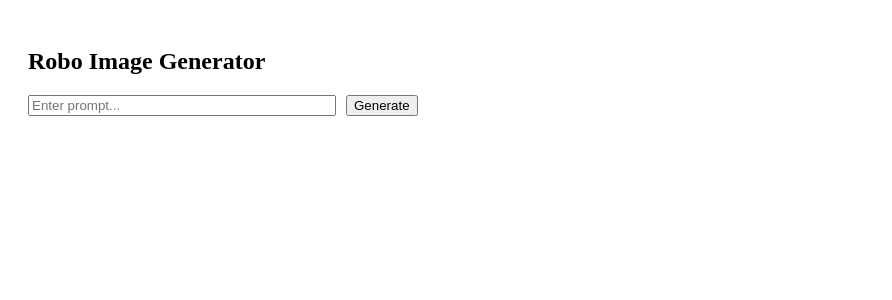
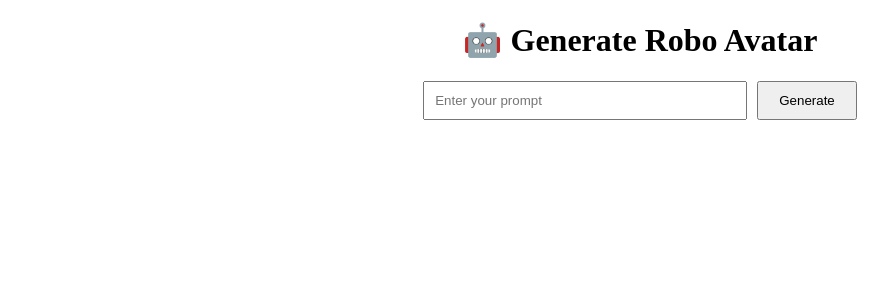
Before and after one commit to sumitblink/robo-ai, a React (Create React App) app: page / in a window 1280 px wide. Shown: the top 300 px of the page, without its empty margins (0-892 px from the left). Built offline with nearby package versions, Linux system fonts and the light colour scheme.

Commit message:
model flux 1.1

```diff
--- a/api/status.js
+++ b/api/status.js
@@ -12,8 +12,8 @@ export default async function handler(req, res) {
     const prediction = await replicate.predictions.get(id);
 
     if (prediction.status === "succeeded") {
-      const outputUrl = Array.isArray(prediction.output) ? prediction.output[0] : null;
-      return res.status(200).json({ status: "done", imageUrl: outputUrl });
+      const imageUrl = Array.isArray(prediction.output) ? prediction.output[0] : null;
+      return res.status(200).json({ status: "done", imageUrl });
     } else if (prediction.status === "failed") {
       return res.status(200).json({ status: "failed" });
     } else {
@@ -22,6 +22,6 @@ export default async function handler(req, res) {
 
   } catch (error) {
     console.error("🚨 Status Error:", error);
-    return res.status(500).json({ error: "Status check failed" });
+    res.status(500).json({ error: "Status check failed" });
   }
 }
--- a/src/App.js
+++ b/src/App.js
@@ -1,62 +1,71 @@
-import { useState } from 'react';
+import React, { useState } from 'react';
+import './App.css';
 
-export default function RoboGenerator() {
+function App() {
+  const [prompt, setPrompt] = useState('');
   const [imageUrl, setImageUrl] = useState(null);
   const [loading, setLoading] = useState(false);
-  const [prompt, setPrompt] = useState("");
 
   const generateImage = async () => {
-    const res = await fetch("/api/generate", {
+    setLoading(true);
+    setImageUrl(null);
+
+    const response = await fetch("/api/generate", {
       method: "POST",
       headers: { "Content-Type": "application/json" },
-      body: JSON.stringify({ prompt: "your prompt here" }),
+      body: JSON.stringify({ prompt })
     });
 
-    const data = await res.json();
+    const data = await response.json();
     const id = data.id;
 
     if (!id) {
-      console.error("❌ ID missing from /api/generate");
+      console.error("❌ No ID returned");
+      setLoading(false);
       return;
     }
 
-    checkStatus(id);
+    pollStatus(id);
   };
 
-  const checkStatus = async (id) => {
+  const pollStatus = async (id) => {
     const res = await fetch(`/api/status?id=${id}`);
     const data = await res.json();
 
     if (data.status === "done") {
-      console.log("✅ Image ready:", data.imageUrl);
-      // Show image
+      setImageUrl(data.imageUrl);
+      setLoading(false);
     } else if (data.status === "processing") {
-      setTimeout(() => checkStatus(id), 2000);
+      setTimeout(() => pollStatus(id), 2000);
     } else {
-      console.error("❌ Generation failed:", data);
+      console.error("Generation failed");
+      setLoading(false);
     }
   };
 
-
   return (
-    <div style={{ padding: 20 }}>
-      <h2>Robo Image Generator</h2>
+    <div className="App">
+      <h1>🤖 Generate Robo Avatar</h1>
       <input
         type="text"
+        placeholder="Enter your prompt"
         value={prompt}
-        placeholder="Enter prompt..."
         onChange={(e) => setPrompt(e.target.value)}
-        style={{ width: "300px", marginRight: 10 }}
+        style={{ padding: "10px", width: "300px" }}
       />
-      <button onClick={generateImage}>Generate</button>
+      <button onClick={generateImage} style={{ marginLeft: "10px", padding: "10px 20px" }}>
+        Generate
+      </button>
 
       {loading && <p>Loading...</p>}
+
       {imageUrl && (
-        <div>
-          <h3>Generated Image:</h3>
-          <img src={imageUrl} alt="Generated" style={{ width: "300px" }} />
+        <div style={{ marginTop: "20px" }}>
+          <img src={imageUrl} alt="Generated Robo" style={{ maxWidth: "300px" }} />
         </div>
       )}
     </div>
   );
 }
+
+export default App;
```
Also changed, not shown: api/generate.js (+6 -4 lines).
